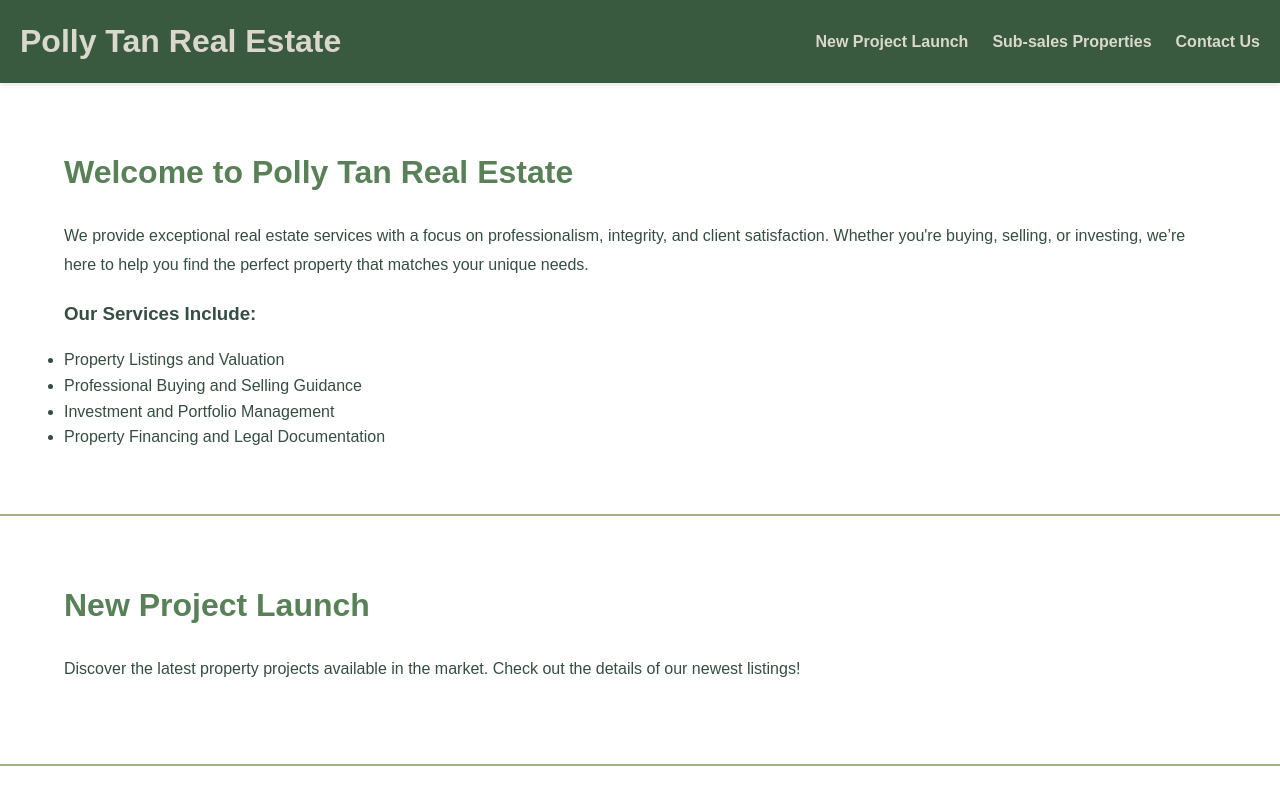
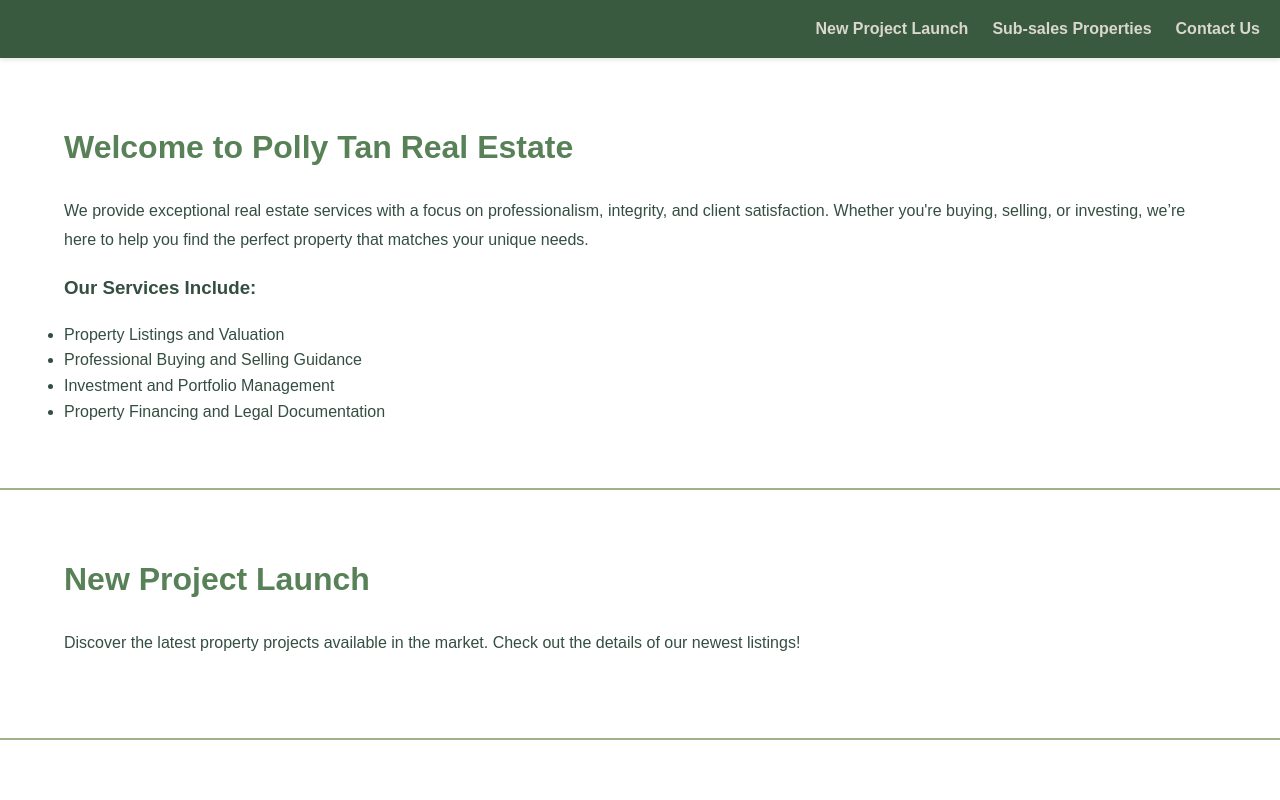
Before and after one commit to kuanyk82/realestateandproperty, a plain HTML site: page index.html in a window 1280 px wide. Shown: the top 800 px of the page. Drawn offline with Linux system fonts and the light colour scheme.

Commit message:
Add files via upload

```diff
--- a/index.html
+++ b/index.html
@@ -11,7 +11,6 @@
     <header>
         <div class="navbar">
             <div class="logo">
-                <h1>Polly Tan Real Estate</h1>
             </div>
             <nav>
                 <ul>
```
